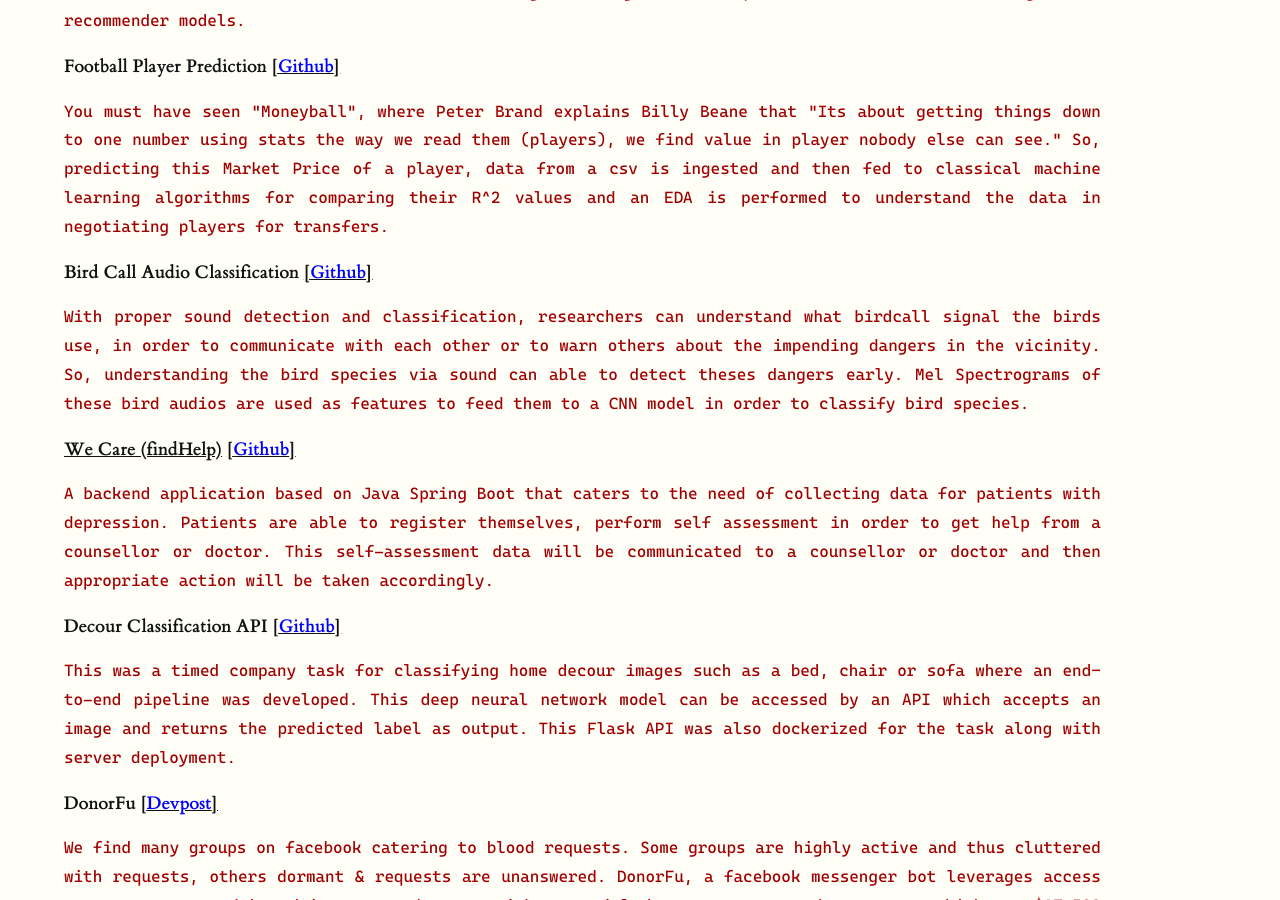
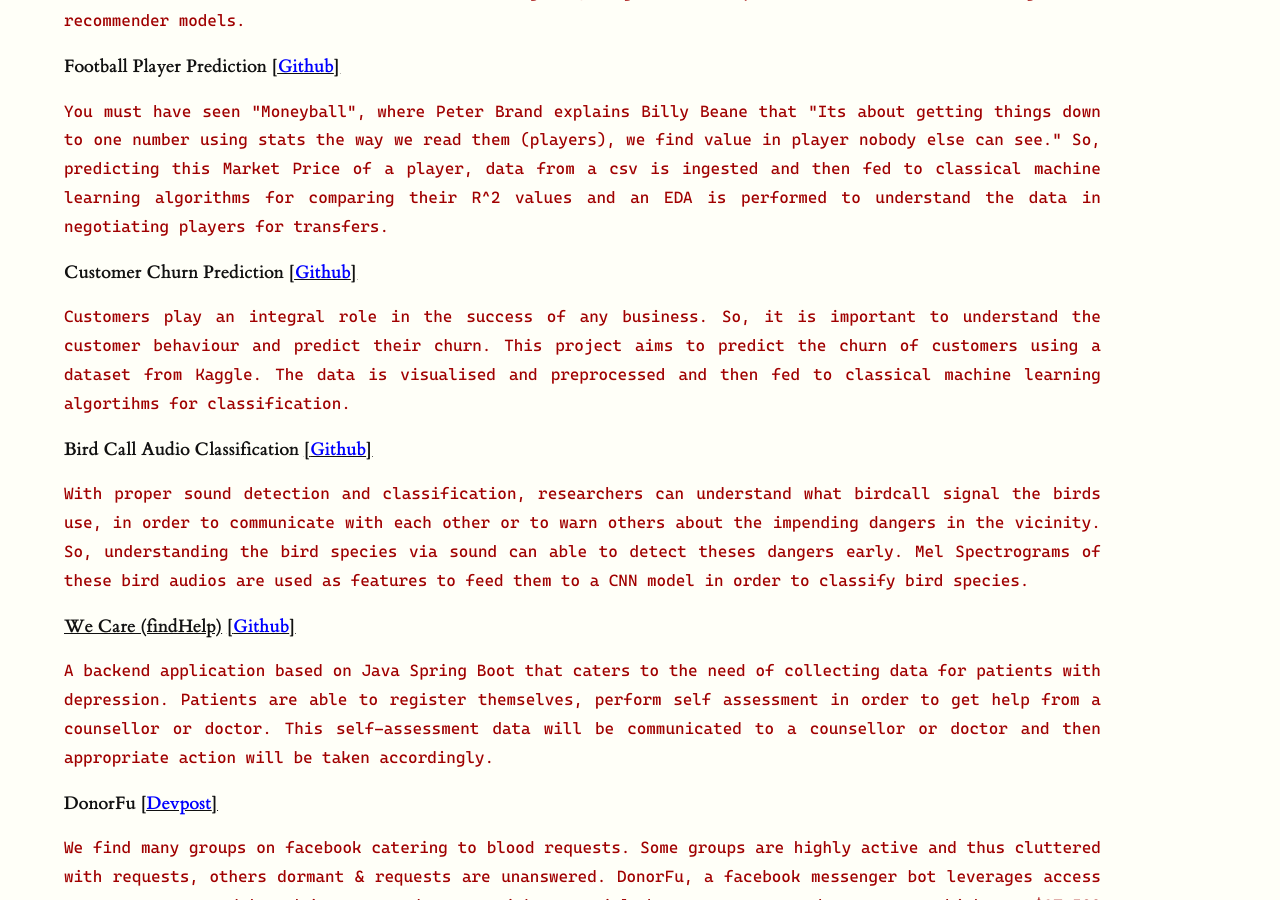
Before and after one commit to coderjolly/coderjolly.github.io, a Jekyll site: the page built from projects.md, in a window 1280 px wide and 900 px high, scrolled down 1162 px. Built offline with Jekyll 4.4.1, drawn with Linux system fonts in a browser that asks for light colours; a style sheet for code colours, icons or effects is not loaded.

Commit message:
added churn prediction in projects👔

```diff
--- a/projects.md
+++ b/projects.md
@@ -41,6 +41,12 @@ weight: 2
 ``You must have seen "Moneyball", where Peter Brand explains Billy Beane that "Its about getting things down to one number using stats the way we read them (players), we find value in player nobody else can see." So, predicting this Market Price of a player, data from a csv is ingested and then fed to classical machine learning algorithms for comparing their R^2 values and an EDA is performed to understand the data in negotiating players for transfers.``
 
 
+**Customer Churn Prediction** [**[<font color='blue'>Github</font>]**](https://github.com/coderjolly/customer-churn-prediction)
+<br/>
+
+``Customers play an integral role in the success of any business. So, it is important to understand the customer behaviour and predict their churn. This project aims to predict the churn of customers using a dataset from Kaggle. The data is visualised and preprocessed and then fed to classical machine learning algortihms for classification.``
+
+
 **Bird Call Audio Classification** [**[<font color='blue'>Github</font>]**](https://github.com/coderjolly/bird-call)
 <br/>
 
@@ -52,10 +58,6 @@ weight: 2
 
 ``A backend application based on Java Spring Boot that caters to the need of collecting data for patients with depression. Patients are able to register themselves, perform self assessment in order to get help from a counsellor or doctor. This self-assessment data will be communicated to a counsellor or doctor and then appropriate action will be taken accordingly.``
 
-**Decour Classification API** [**[<font color='blue'>Github</font>]**](https://github.com/coderjolly/fulhous-api)
-<br/>
-
-``This was a timed company task for classifying home decour images such as a bed, chair or sofa where an end-to-end pipeline was developed. This deep neural network model can be accessed by an API which accepts an image and returns the predicted label as output. This Flask API was also dockerized for the task along with server deployment.``
 
 **DonorFu** [**[<font color='blue'>Devpost</font>]**](https://devpost.com/software/donorfu)
 <br/>
```
Also changed, not shown: _posts/2023-04-16-find-help.md (+1 -3 lines).
